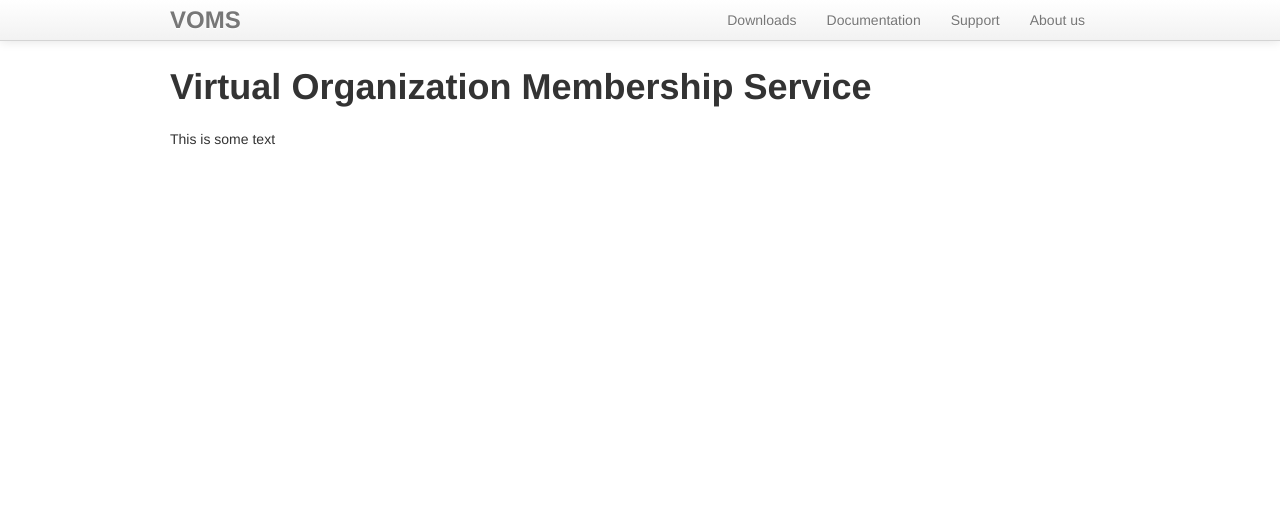
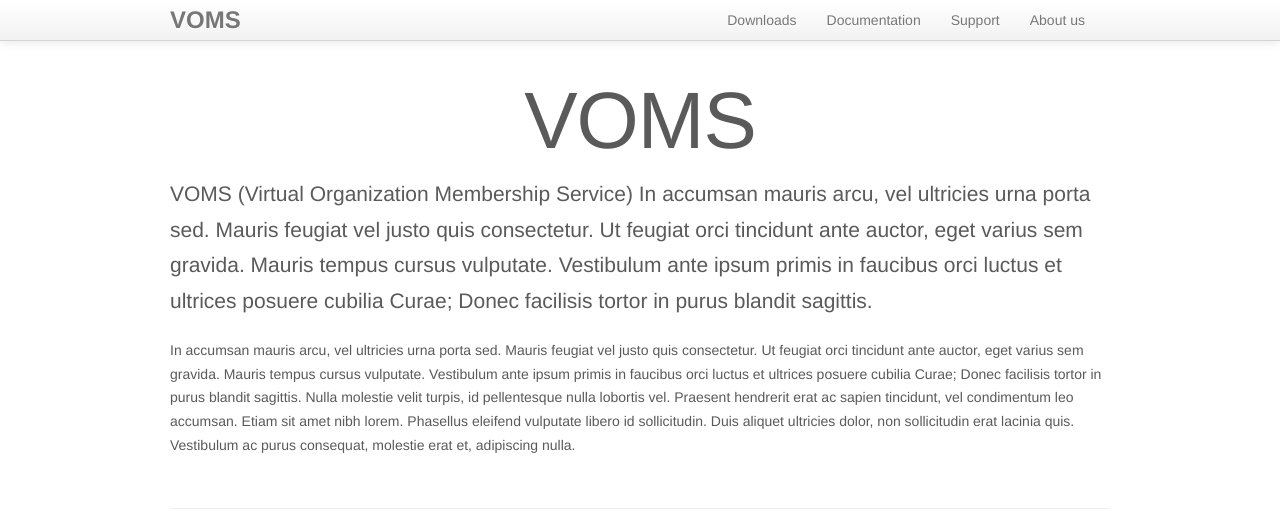
Before and after one commit to italiangrid/voms, a Jekyll site: the page built from index.md, in a window 1280 px wide and 1400 px high. Shown: the top 530 px of the window. Built offline with Jekyll 4.4.1, drawn with Linux system fonts in a browser that asks for light colours; Markdown is read by kramdown in place of the engine named in the settings; some of the changed text lies outside the part shown; grey boxes are pictures that could not be loaded.

Commit message:
Template for home page, to be filled with text and images

```diff
--- a/assets/css/style.css
+++ b/assets/css/style.css
@@ -109,3 +109,64 @@
 	font-size:24px;
 	font-weight: bold;
 }
+
+/** for the home page **/
+
+hr.soften {
+	margin: 40px 0;
+}
+
+.marketing {
+	color: #5a5a5a;
+}
+
+.marketing h1 {
+	color: #5a5a5a;
+	margin: 15px 0;
+	font-size: 80px;
+	font-weight: 200;
+	line-height: 1;
+	letter-spacing: -1px;
+	height: auto;
+}
+
+.marketing h2 {
+	border-bottom: none;
+	color: #5a5a5a;
+	font-weight: 200;
+}
+
+.marketing h3 {
+	font-weight: 200;
+}
+
+.marketing h4 {
+	font-weight: 200;
+}
+
+.marketing ul li h4 a {
+	color: #5a5a5a;
+}
+
+.marketing ul li h4 a:hover {
+	color: #ad141e;
+	text-decoration:none;
+}
+
+.marketing h3 a {
+	color: #5a5a5a;
+}
+
+.marketing h3 a:hover {
+	color: #ad141e;
+	text-decoration:none;
+}
+
+.marketing h2 a {
+	color: #5a5a5a;
+}
+
+.marketing h2 a:hover {
+	color: #ad141e;
+	text-decoration:none;
+}
--- a/index.md
+++ b/index.md
@@ -3,6 +3,64 @@
 title: VOMS home
 ---
 
-# Virtual Organization Membership Service
+<div class="row-fluid marketing">
+		<h1 class="text-center">VOMS</h1>
+		<p class="lead">VOMS (Virtual Organization Membership Service) In accumsan mauris arcu, vel ultricies urna porta sed. Mauris feugiat vel justo quis consectetur. Ut feugiat orci tincidunt ante auctor, eget varius sem gravida. Mauris tempus cursus vulputate. Vestibulum ante ipsum primis in faucibus orci luctus et ultrices posuere cubilia Curae; Donec facilisis tortor in purus blandit sagittis.</p>
+		<p>In accumsan mauris arcu, vel ultricies urna porta sed. Mauris feugiat vel justo quis consectetur. Ut feugiat orci tincidunt ante auctor, eget varius sem gravida. Mauris tempus cursus vulputate. Vestibulum ante ipsum primis in faucibus orci luctus et ultrices posuere cubilia Curae; Donec facilisis tortor in purus blandit sagittis. Nulla molestie velit turpis, id pellentesque nulla lobortis vel. Praesent hendrerit erat ac sapien tincidunt, vel condimentum leo accumsan. Etiam sit amet nibh lorem. Phasellus eleifend vulputate libero id sollicitudin. Duis aliquet ultricies dolor, non sollicitudin erat lacinia quis. Vestibulum ac purus consequat, molestie erat et, adipiscing nulla.
+		</p>
+</div>
 
-This is some text
+<hr class="soften">
+
+<div class="row-fluid marketing">
+	<div class="span6">
+		<h2 class="">Organization management</h2>
+		<p class="">VOMS provides a web application for managing organizations. Support groups, roles, generics attributes, registration, cazz and mazz. In accumsan mauris arcu, vel ultricies urna porta sed. Mauris feugiat vel justo quis consectetur. Ut feugiat orci tincidunt ante auctor, eget varius sem gravida. Mauris tempus cursus vulputate. Vestibulum ante ipsum primis in faucibus orci luctus et ultrices posuere cubilia Curae; Donec facilisis tortor in purus blandit sagittis.
+		</p>
+	</div>
+	<div class="span6">
+		<img src="http://docs.openstack.org/trunk/openstack-compute/admin/content/figures/1/figures/horizon-screenshot.jpg" class="img-rounded">
+	</div>
+</div>
+
+<hr class="soften">
+
+<div class="row-fluid marketing">
+	<div class="span6">
+		<h2 class="">Client tools</h2>
+		<p class="">VOMS provides client tools to get bla bla bla. Support groups, roles, generics attributes, registration, cazz and mazz. In accumsan mauris arcu, vel ultricies urna porta sed. Mauris feugiat vel justo quis consectetur. Ut feugiat orci tincidunt ante auctor, eget varius sem gravida. Mauris tempus cursus vulputate. Vestibulum ante ipsum primis in faucibus orci luctus et ultrices posuere cubilia Curae; Donec facilisis tortor in purus blandit sagittis.
+		</p>
+	</div>
+	<div class="span6">
+		<img src="http://i1-news.softpedia-static.com/images/reviews/large/bash_tutorial-img2-large.png" class="img-polaroid">
+	</div>
+</div>
+
+<hr class="soften">
+
+<div class="row-fluid marketing">
+	<div class="span6">
+		<h2 class="">API</h2>
+		<p class="">VOMS provides an API to bla bla bla. Support groups, roles, generics attributes, registration, cazz and mazz. In accumsan mauris arcu, vel ultricies urna porta sed. Mauris feugiat vel justo quis consectetur. Ut feugiat orci tincidunt ante auctor, eget varius sem gravida. Mauris tempus cursus vulputate. Vestibulum ante ipsum primis in faucibus orci luctus et ultrices posuere cubilia Curae; Donec facilisis tortor in purus blandit sagittis.
+		</p>
+	</div>
+	<div class="span6">
+		<img src="assets/img/snippet.png" class="img-rounded">
+	</div>
+</div>
+
+<hr class="soften">
+
+<div class="row-fluid marketing">
+	<div class="span6">
+		<h2 class="">Attribute based authorization</h2>
+		<p class="">Services uses VOMS attributes to take authorization decisions. In accumsan mauris arcu, vel ultricies urna porta sed. Mauris feugiat vel justo quis consectetur. Ut feugiat orci tincidunt ante auctor, eget varius sem gravida. Mauris tempus cursus vulputate. Vestibulum ante ipsum primis in faucibus orci luctus et ultrices posuere cubilia Curae; Donec facilisis tortor in purus blandit sagittis.
+		</p>
+	</div>
+	<div class="span6">
+		<img src="https://www.opensciencegrid.org/twiki/pub/Security/SecurityResearch/voms-admin-trust-2.jpg" class="img-rounded">
+	</div>
+</div>
+
+
+</div>
```
Also changed, not shown: assets/img/snippet.png (added).
